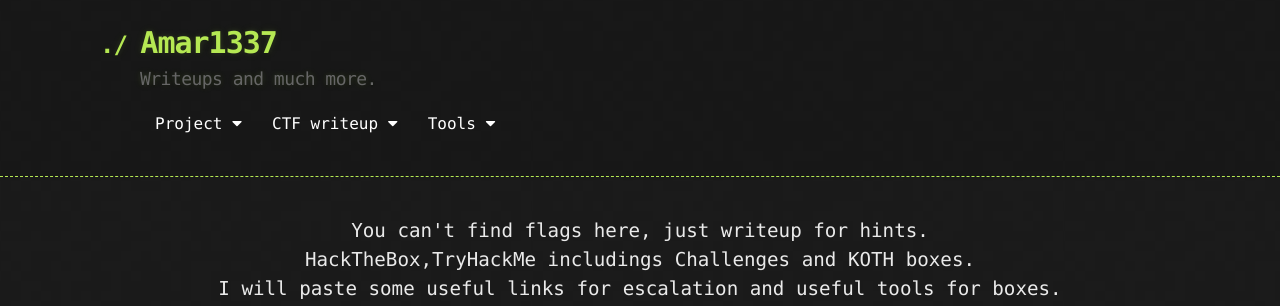
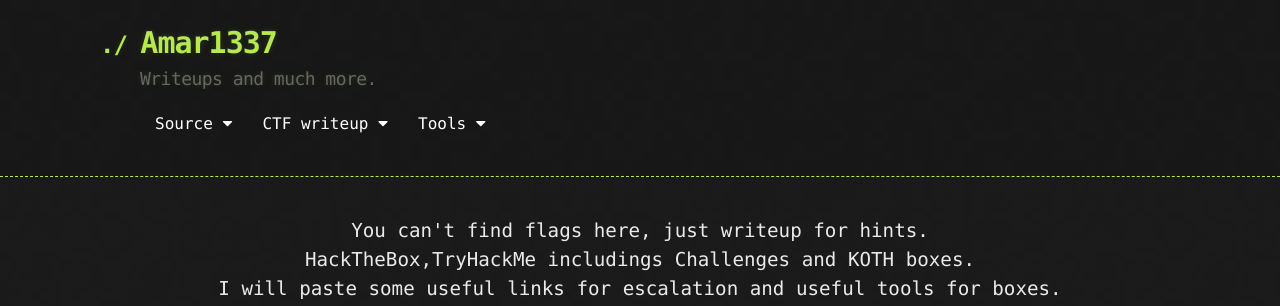
Before and after one commit to Amar-1337/amar-1337.github.io, a Jekyll site: the page built from index.md, in a window 1280 px wide. Shown: the top 306 px of the page. Built offline with Jekyll 4.4.1, drawn with Linux system fonts in a browser that asks for light colours; nearby versions of some CDN libraries.

Commit message:
updated html

```diff
--- a/_layouts/default.html
+++ b/_layouts/default.html
@@ -99,7 +99,7 @@
 
           <section class="navbar">
             <div class="dropdown">
-              <button class="dropbtn">Project
+              <button class="dropbtn">Source
                 <i class="fa fa-caret-down"></i>
               </button>
               <div class="dropdown-content">
```
